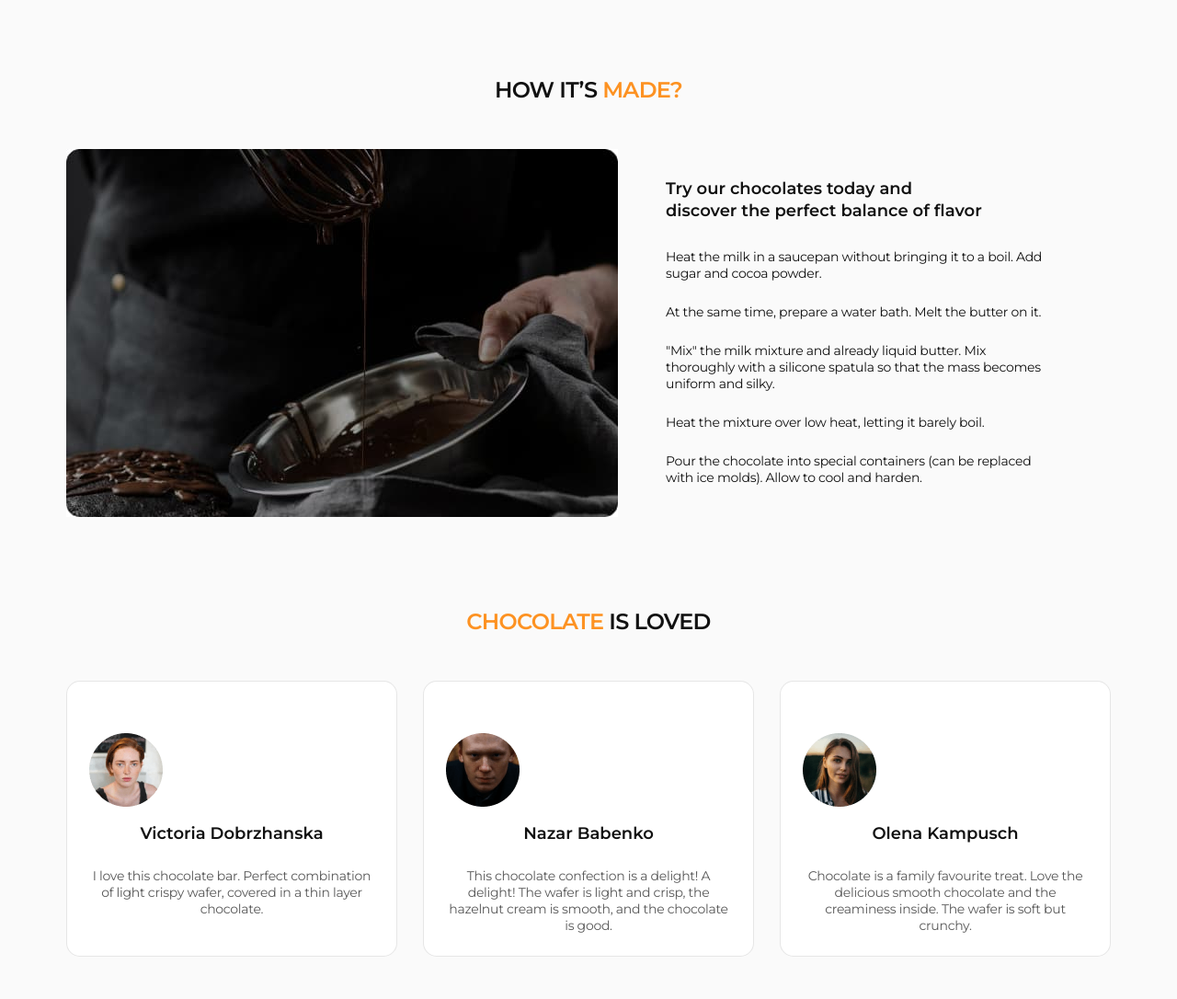
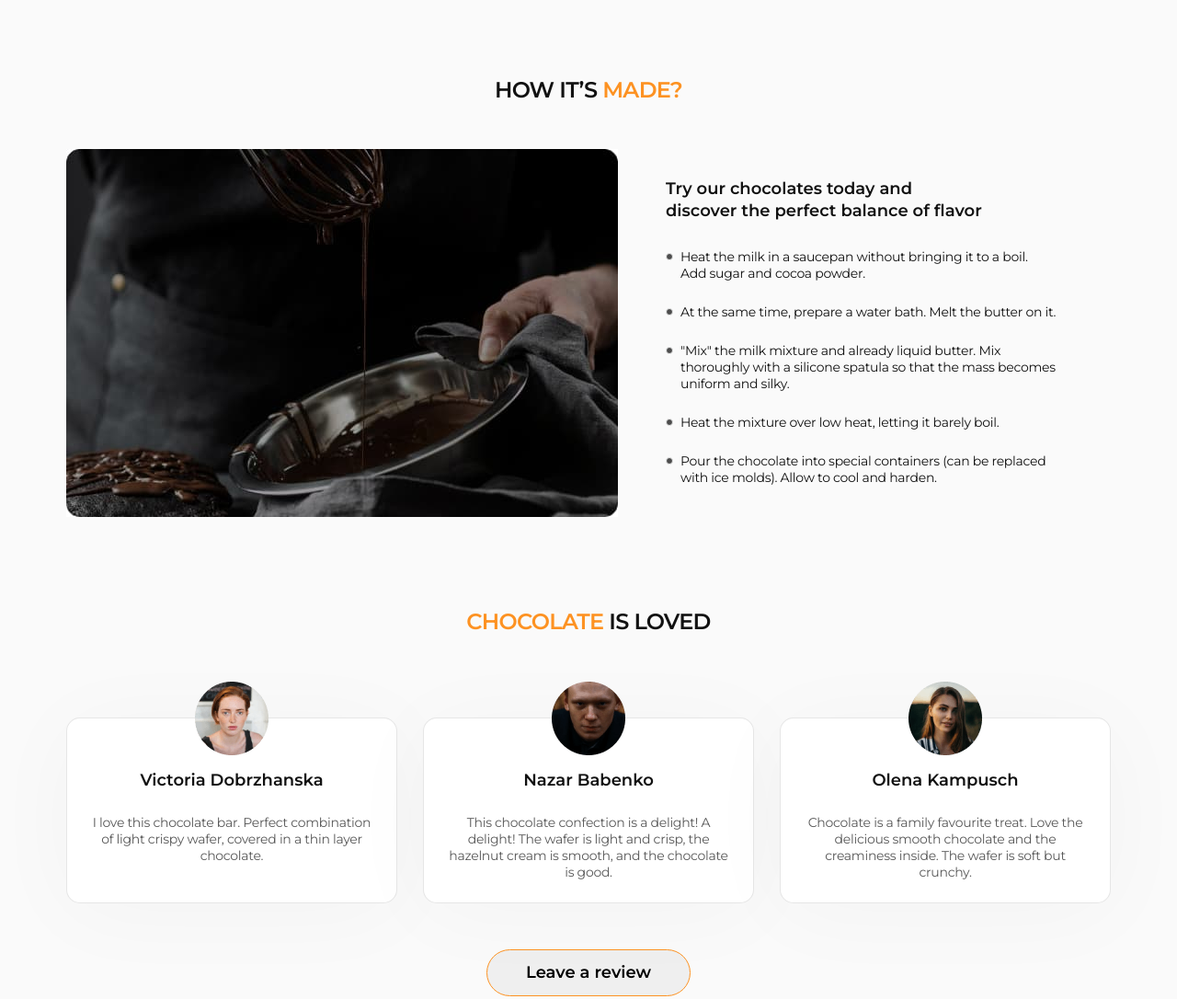
Before and after one commit to SergIr1/my-additional-coding-part4, a plain HTML site: page index.html in a window 1280 px wide. Shown: the part 1680-2766 px from the top of the page at 92% size. Drawn offline with nearby package versions, Linux system fonts and the light colour scheme.

Commit message:
finish 4 homework

```diff
--- a/css/styles.css
+++ b/css/styles.css
@@ -494,12 +494,24 @@ img {
     column-gap: 20px;
 }
 
+.how-made-img {
+    background-image: linear-gradient(rgba(0, 0, 0, 0.4), rgba(0, 0, 0, 0.4));
+}
+
 .examples-wrraper-item {
     padding: 32px;
 }
 
 .examples-list {
     padding-right: 27px;
+}
+
+.examples-item {
+    position: relative;
+}
+
+.examples-item:not(:last-child) {
+    margin-bottom: 24px;
 }
 
 .examples-title-item {
@@ -511,15 +523,24 @@ img {
     line-height: 1.33;
 }
 
-.examples-item:not(:last-child) {
-    margin-bottom: 24px;
-}
-
 .exampels-text {
     max-width: 425px;
+    padding-left: 16px;
     font-size: 14px;
     line-height: 1.29;
     letter-spacing: -0.02em;
+}
+
+.examples-wrapper-mark {
+    position: absolute;
+    left: 0;
+    top: 5px;
+    content: "";
+    width: 8px;
+    height: 8px;
+    border-radius: 50%;
+    border: 1px solid #eceded;
+    background-color: #4c4c4c;
 }
 
 /* ==================== /Exampeles section ====================*/
@@ -530,24 +551,37 @@ img {
     padding-bottom: 100px;
 }
 
+.team-title-margin {
+    margin-bottom: 90px;
+}
+
 .team-list{
     display: flex;
     gap: 28px;
     margin-bottom: 50px;
-
 }
 
 .team-item {
+    position: relative;
     width: calc((100% - 56px)/3);
     padding: 56px 24px 24px 24px;
 
     border: 1px solid rgba(17, 17, 17, 0.1);
     border-radius: 15px;
     background-color: #ffffff;
+    box-shadow: 0 9px 100px 0 rgba(17, 17, 17, 0.03);
 }
 
 .reviews-list-avatar {
-    margin-bottom: 18px;
+    position: absolute;
+    left: 50%;
+    top: -50%;
+    transform: translate(-50%, 75%);
+
+    /* position: absolute;
+    top: 0;
+    left: 50%;
+    transform: translate(-50%, -50%); */
 }
 
 .team-title {
@@ -579,6 +613,8 @@ img {
 
     font-weight: 600;
     font-size: 18px;
+
+    transition: color 250ms linear, background-color 250ms linear;
 }
 
 .team-button:hover,
@@ -638,6 +674,8 @@ img {
     letter-spacing: -0.02em;
     text-align: center;
     color: #ffffff;
+
+    transition: color 250ms linear;
 }
 
 .address-link:hover,
@@ -658,6 +696,8 @@ img {
     line-height: 1.14;
     letter-spacing: -0.02em;
     color: #ffffff;
+
+    transition: color 250ms linear;
 }
 
 .footer-link:hover,
--- a/index.html
+++ b/index.html
@@ -235,7 +235,8 @@
             <div class="container">
                 <h2 class="title-section">HOW IT’S <span class="title-text-part">MADE?</span></h2>
                 <div class="examples-wrraper">
-                    <img src="./images/example-cooking.jpg" alt="example cooking" width="600" height="400">
+                    <img class="how-made-img" src="./images/example-cooking.jpg" alt="example cooking" width="600"
+                        height="400">
                     <div class="examples-wrraper-item">
                         <h3 class="examples-title-item">Try our chocolates today and discover the perfect
                             balance of
@@ -243,16 +244,19 @@
                         </h3>
                         <ul class="examples-list">
                             <li class="examples-item">
+                                <div class="examples-wrapper-mark"></div>
                                 <p class="exampels-text">Heat the milk in a saucepan without bringing it to a boil. Add
                                     sugar
                                     and
                                     cocoa powder.</p>
                             </li>
                             <li class="examples-item">
+                                <div class="examples-wrapper-mark"></div>
                                 <p class="exampels-text">At the same time, prepare a water bath. Melt the butter on it.
                                 </p>
                             </li>
                             <li class="examples-item">
+                                <div class="examples-wrapper-mark"></div>
                                 <p class="exampels-text">"Mix" the milk mixture and already liquid butter. Mix
                                     thoroughly
                                     with a
@@ -260,9 +264,11 @@
                                     the mass becomes uniform and silky.</p>
                             </li>
                             <li class="examples-item">
+                                <div class="examples-wrapper-mark"></div>
                                 <p class="exampels-text">Heat the mixture over low heat, letting it barely boil.</p>
                             </li>
                             <li class="examples-item">
+                                <div class="examples-wrapper-mark"></div>
                                 <p class="exampels-text">Pour the chocolate into special containers (can be replaced
                                     with
                                     ice
@@ -282,7 +288,7 @@
 
         <section class="team-section section-paddings" id="reviews">
             <div class="container">
-                <h2 class="title-section"><span class="title-text-part">Chocolate</span> is Loved</h2>
+                <h2 class="title-section team-title-margin"><span class="title-text-part">Chocolate</span> is Loved</h2>
                 <ul class="team-list">
                     <li class="team-item">
                         <img class="reviews-list-avatar" src="./images/victoria-dobrzhanska.png"
```
